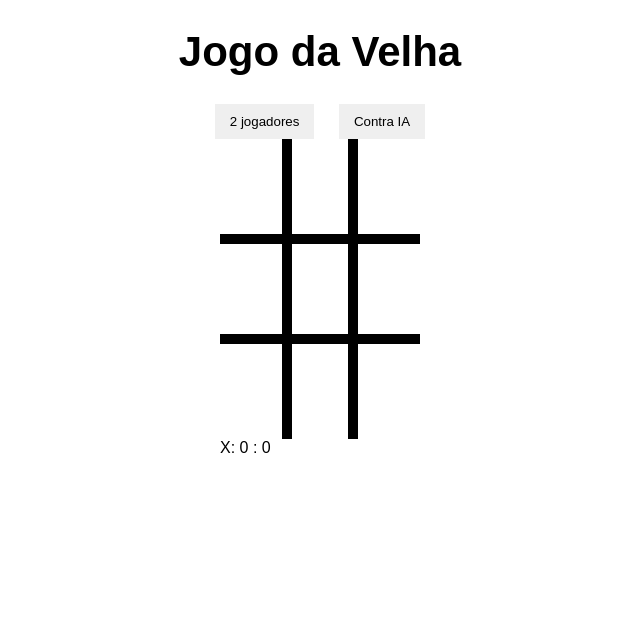
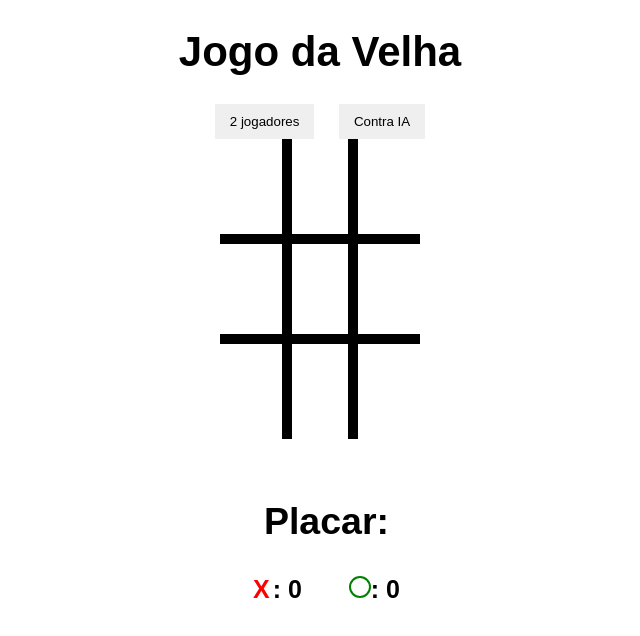
Before and after one commit to igormartins1/Projeto-jogo-da-Velha-, a plain HTML site: page index.html in a window 1280 px wide. Shown: the whole page, without its empty margins (320-960 px from the left). Drawn offline with Linux system fonts and the light colour scheme.

Commit message:
Finalizando Css

```diff
--- a/css/styles.css
+++ b/css/styles.css
@@ -71,3 +71,40 @@ h1{
     display: inline-block;
     margin-top: 17;
 }
+
+/* classe de esconder*/
+
+/* .hide{
+    display: none !important ;
+} */
+
+/*Placar*/
+
+#scoreboard-container{
+    font-weight: bold;
+    margin-top: 30px;
+    font-size: 25px;
+    position: relative;
+    margin-left: auto;
+    margin-left: auto;
+
+}
+
+.score-box{
+    margin: 0 20px;
+}
+
+#x-scoreboard{
+    color: red;
+    margin-right: 3px;
+
+}
+
+#o-scoreboard{
+    display: inline-block;
+    width: 18px;
+    height: 18px;
+    border: 2px solid green;
+    border-radius: 50%;
+
+}
--- a/index.html
+++ b/index.html
@@ -27,7 +27,9 @@
         <div class="box" id="block-8"></div>
         <div class="box" id="block-9"></div>
 
+
         <div id="scoreboard-container">
+            <h2>Placar:</h2>
             <span class="score-box">
                 <span id="x-scoreboard">X</span>:
                 <span id="scoreboard-1">0</span>
```
